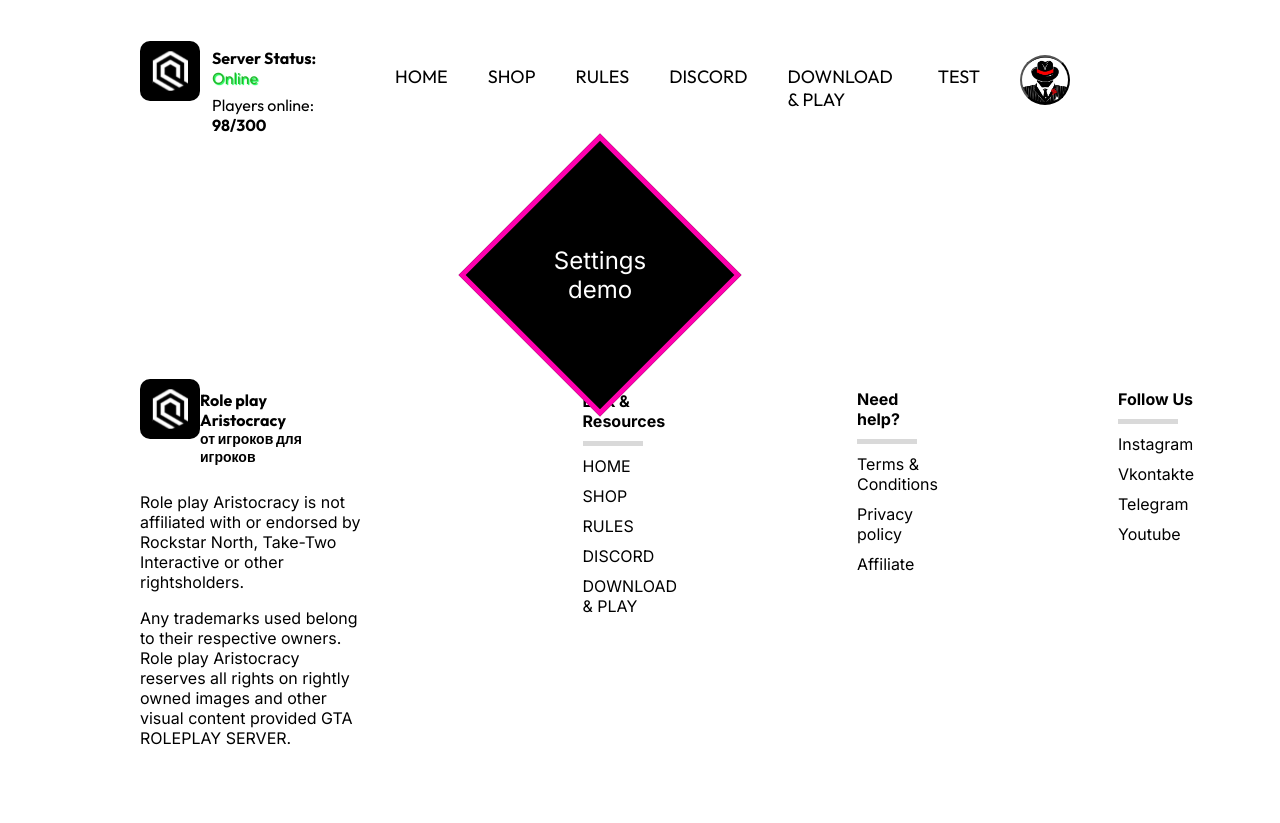
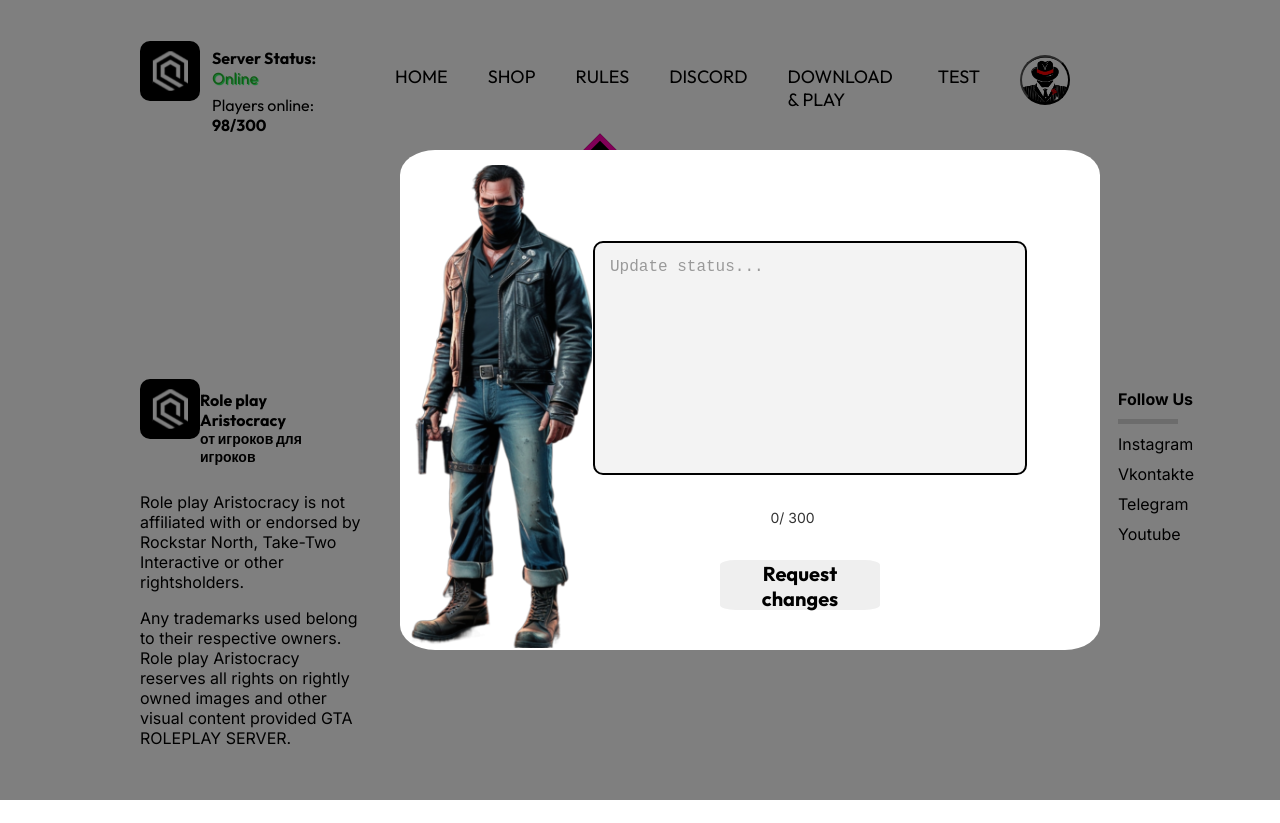
Before and after one commit to GTA5-RP-Aristocracy/site-front, a Vue app: page /test in a window 1280 px wide. Built offline with nearby package versions, Linux system fonts and the light colour scheme; a web font is replaced by a local one.

Commit message:
done bio input

```diff
--- /dev/null
+++ b/src/components/SettingsPopUp/SettingsPopUpBio.vue
@@ -0,0 +1,147 @@
+<script lang='ts' setup>
+import { ref, watch } from 'vue';
+const countChar = ref<number>(0)
+const watchCountChar = ref<string>('')
+const bioError = ref<string>('')
+
+watch(watchCountChar, (newValue : string) => {
+  countChar.value = newValue.length;
+})
+
+function bioErrorClear() {
+  if(bioError) {
+    bioError.value = ''
+  }
+}
+
+const ChangeBio = async () => {
+  try {
+    const response = await fetch('http://185.218.0.121:8080/user/check_current_bio', {
+      method: 'POST',
+      headers: {
+        'Content-Type': 'application/json',
+      },
+      body: JSON.stringify({
+        bio: watchCountChar.value
+      }),
+    })
+
+    if (response.ok) {
+      const data = await response.json()
+
+      if (data.success) {
+        bioError.value = '';
+        bioError.value = 'Invalid characters are used'
+      }
+    } else {
+      bioError.value = 'Failed to process the request'
+    }
+  } catch (error) {
+    bioError.value = 'Server connection error'
+  }
+}
+
+</script>
+
+<template>
+  <div class="SettingsPopUpBio">
+    <div class="SettingsPopUpBio__container">
+      <textarea name="bio"  placeholder="Update status..." maxlength="300" v-model="watchCountChar" @focus="bioErrorClear"></textarea>
+      <p v-if="bioError" class="error"> {{ bioError }}</p>
+      <p :class="{ 'max-char': countChar >= 300 }">{{ countChar }}/ 300</p>
+      <button class="SettingsPopUpBio__btn" @click.prevent="ChangeBio">Request changes</button>
+    </div>
+  </div>
+</template>
+
+<style scoped>
+
+textarea {
+  margin-top: 50px;
+  margin-left: 120px;
+  background-color: #f3f3f3;
+  border: 2px solid black;
+  padding: 15px;
+  border-radius: 10px;
+  width: 400px;
+  height: 200px;
+  font-size: 16px;
+  color: black;
+  resize: none;
+  outline: none;
+  transition: background-color 0.3s ease;
+}
+
+textarea::placeholder {
+  color: #999;
+}
+
+textarea:focus {
+  background-color: #f7f7f7;
+  border-color: #ffa500;
+}
+
+p {
+  margin-left: 85px;
+  color: #333;
+  font-size: 14px;
+}
+
+.max-char {
+  color: red;
+}
+
+ .SettingsPopUpBio__btn {
+  border: none;
+  border-radius: 10%;
+  width: 160px;
+  height: 50px;
+  font-family: var(--font-family-outfit);
+  font-weight: var(--font-weight-bold);
+  font-size: 20px;
+  text-align: center;
+  cursor: pointer;
+  transition: background-color 0.3s, color 0.3s, transform 0.3s ease;
+  margin-left: 100px;
+}
+
+.SettingsPopUpBio__btn:hover {
+  background-color: #ffa500;
+  transform: scale(1.05);
+}
+
+.SettingsPopUpBio {
+  position: fixed;
+  top: 0;
+  left: 0;
+  width: 100%;
+  height: 100%;
+  background-color: rgba(0, 0, 0, 0.5);
+  z-index: 10;
+}
+
+.SettingsPopUpBio__container {
+  background-image: url(@/assets/images/Bandit-PopUp-Settings.png);
+  position: relative;
+  display: flex;
+  flex-direction: column;
+  gap: 20px;
+  border-radius: 5%;
+  margin-left: 400px;
+  margin-top: 150px;
+  justify-content: center;
+  align-items: center;
+  width: 700px;
+  height: 500px;
+  background-color: white;
+  z-index: 11;
+  background-size: 26%;
+  background-repeat: no-repeat;
+  background-position: 10px 15px;
+}
+
+.error {
+  color: red;
+}
+
+</style>
--- a/src/components/SettingsPopUp/SettingsPopUpEmail.vue
+++ b/src/components/SettingsPopUp/SettingsPopUpEmail.vue
@@ -96,7 +96,7 @@ function closePopUp() {
   z-index: 10;
 }
 .SettingsPopUpEmail__container {
-    background-image: url(@/assets/images/Bandit-PopUp-Settings.png);
+  background-image: url(@/assets/images/Bandit-PopUp-Settings.png);
   position: relative;
   display: flex;
   flex-direction: column;
--- a/src/components/SettingsPopUp/SettingsPopUpPassword.vue
+++ b/src/components/SettingsPopUp/SettingsPopUpPassword.vue
@@ -46,9 +46,8 @@ const checkCurrentPassword = async () => {
 
     if (data.success) {
       errorMessageCurrentPassword.value = '';
-    } else {
-      errorMessageCurrentPassword.value = 'The current password is incorrect';
-    }
+    } else errorMessageCurrentPassword.value = 'The current password is incorrect';
+
 
   } catch(error) {
     errorMessageCurrentPassword.value = 'Server connection error'
@@ -134,6 +133,35 @@ function CheckTestPassword() {
   }
 }
 
+// Проверка, использовался ли пароль ранее
+const checkPasswordHistory = async () => {
+  try {
+    const response = await fetch('http://185.218.0.121:8080/user/check_password_history', {
+      method: 'POST',
+      headers: {
+        'Content-Type': 'application/json',
+      },
+      body: JSON.stringify({
+        password: newPassword.value
+      }),
+    });
+
+    const data = await response.json();
+
+    if (data.passwordUsed) { //TODO нужно сравнить с эндпоинтом на сервере
+      errorMessageNewPassword.value = 'This password was used before. Please choose a different one.';
+      return false;
+    } else {
+      errorMessageNewPassword.value = '';
+      return true;
+    }
+
+  } catch (error) {
+    errorMessageNewPassword.value = 'Server connection error';
+    return false;
+  }
+};
+
 // Очищаем инпуты
 function clearCurrentPasswordError () {
   if(errorMessageCurrentPassword) {
@@ -156,8 +184,12 @@ function clearTestPasswordError () {
   }
 }
 
-function MainValidation() {
+async function MainValidation() {
+
   validationPasswordStrength()
+  const isPasswordUsed = await checkPasswordHistory();
+  if (!isPasswordUsed) return; // Если пароль использовался, прекращаем валидацию
+
   checkCurrentPassword();
   CheckTestPassword();
 
--- a/src/views/TEST.vue
+++ b/src/views/TEST.vue
@@ -1,4 +1,5 @@
 <script lang='ts' setup>
+import SettingsPopUpBio from '@/components/SettingsPopUp/SettingsPopUpBio.vue';
 import Footer from '@/components/Footer.vue';
 </script>
 
@@ -9,6 +10,7 @@ import Footer from '@/components/Footer.vue';
             <router-link to="/settings">Settings demo</router-link>
       </button>
     </div>
+    <SettingsPopUpBio/>
     <Footer/>
   </div>
   <router-view />
--- a/src/views/UserProfile/Setting.vue
+++ b/src/views/UserProfile/Setting.vue
@@ -2,6 +2,7 @@
 import SettingsPopUp from '@/components/SettingsPopUp/SettingsPopUpNickname.vue';
 import SettingsPopUpEmail from '@/components/SettingsPopUp/SettingsPopUpEmail.vue';
 import SettingsPopUpPassword from '@/components/SettingsPopUp/SettingsPopUpPassword.vue';
+import SettingsPopUpBio from '@/components/SettingsPopUp/SettingsPopUpBio.vue';
 import Footer from '@/components/Footer.vue';
 
 import { ref } from 'vue';
@@ -72,6 +73,7 @@ function handleNicknameChange(newNickname: string) {
             v-if="popUpPassword"
             @close="popUpPassword = false"
             />
+            <!-- <SettingsPopUpBio/> -->
           <li class="settings__item">
             Nickname <span>{{ nickname }}</span>
             <button @click="openNicknamePopup" class="edit-button">edit</button>
```
